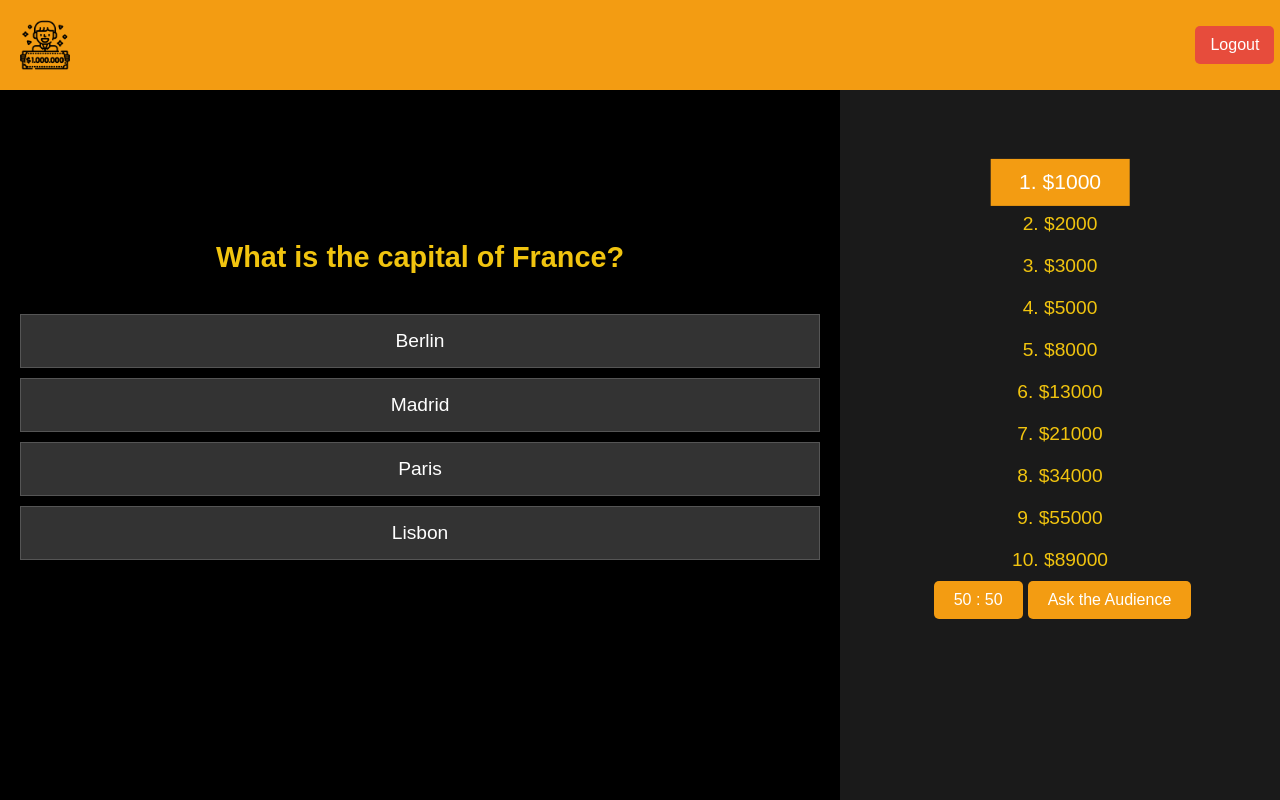
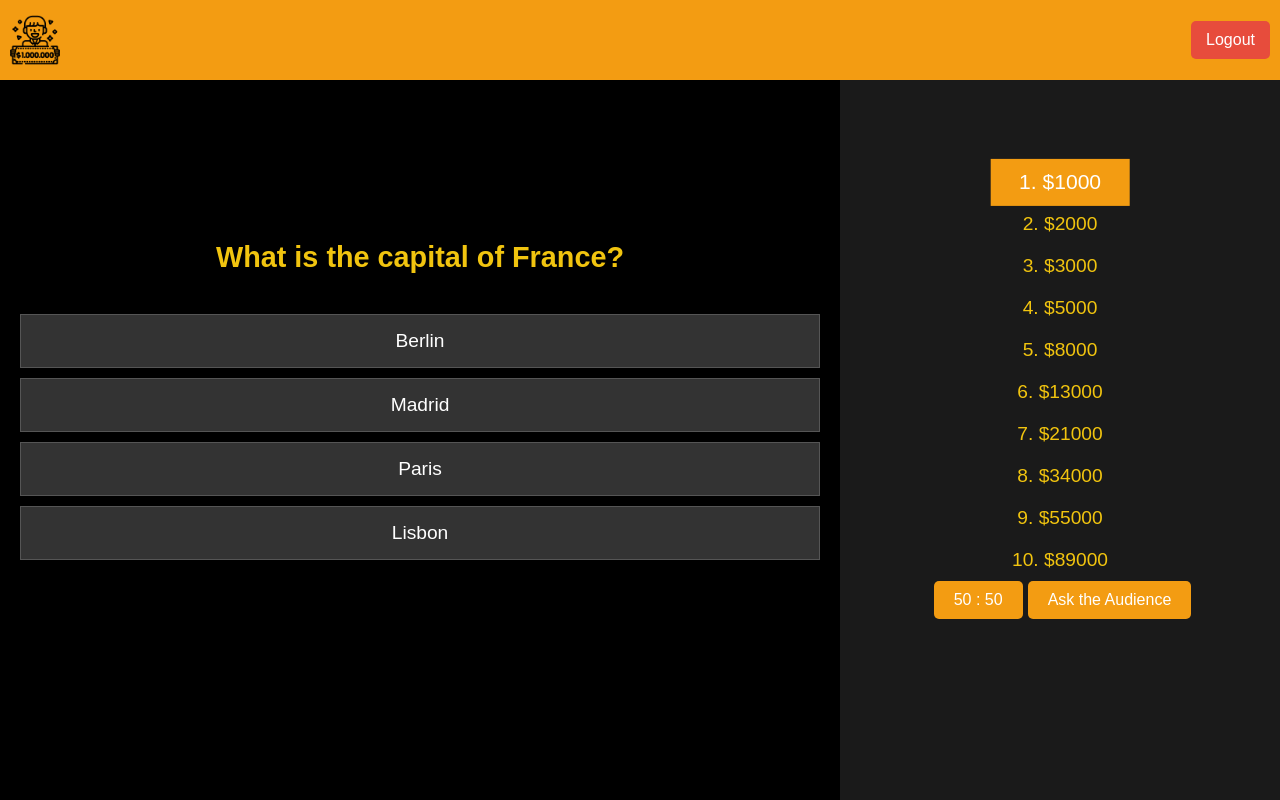
Before and after one commit to Roba2424/be-millionaire-app, a React (Create React App) app: page /millionaire-game in a window 1280 px wide. Built offline with nearby package versions, Linux system fonts and the light colour scheme; no server answers; sample sign-in values are in the browser's storage.

Commit message:
fix: add margin for header elements logout-button and header-icon.

```diff
--- a/src/global/Header/index.jsx
+++ b/src/global/Header/index.jsx
@@ -1,6 +1,6 @@
 import { auth } from "../../service/firebase";
 import "./style.css";
-import iconn from "../../img/millionaire-icon.png";
+import headerIcon from "../../img/millionaire-icon.png";
 
 const Header = ({ children }) => {
   const handleLogout = () => {
@@ -9,7 +9,7 @@ const Header = ({ children }) => {
   return (
     <div>
       <div className="header">
-        <img src={iconn} alt="" />
+        <img src={headerIcon} alt="" />
         <button onClick={handleLogout} className="logout-button">
           Logout
         </button>
--- a/src/global/Header/style.css
+++ b/src/global/Header/style.css
@@ -2,20 +2,23 @@
   display: flex;
   justify-content: space-between;
   align-items: center;
-  padding: 20px;
+  padding: 15px 0;
   position: absolute;
-  width: 98%;
+  width: 100%;
   z-index: 10;
   background-color: #f39c12;
 }
 
 .header img {
+  margin: 0 10px;
   width: 50px;
 }
 
 .logout-button {
   font-size: 1rem;
   padding: 10px 15px;
+  margin: 0 10px;
+
   background-color: #e74c3c;
   color: white;
   border: none;
@@ -26,9 +29,3 @@
 .logout-button:hover {
   background-color: #c0392b;
 }
-
-.username-display {
-  font-size: 1rem;
-  color: white;
-  font-weight: bold;
-}
```
